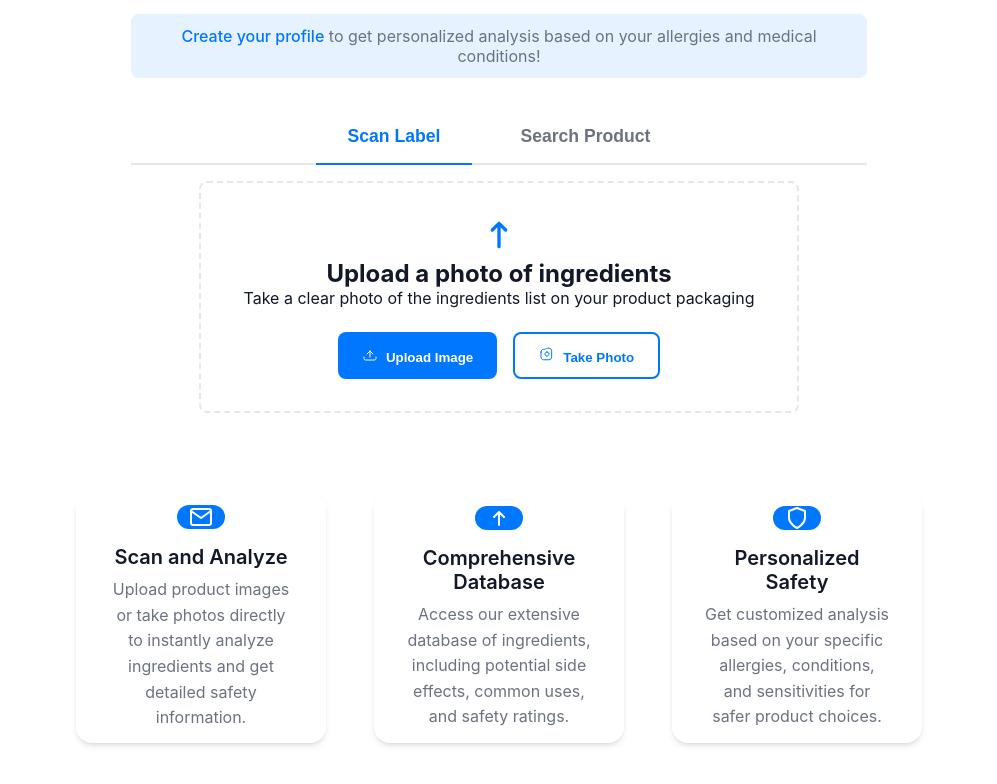
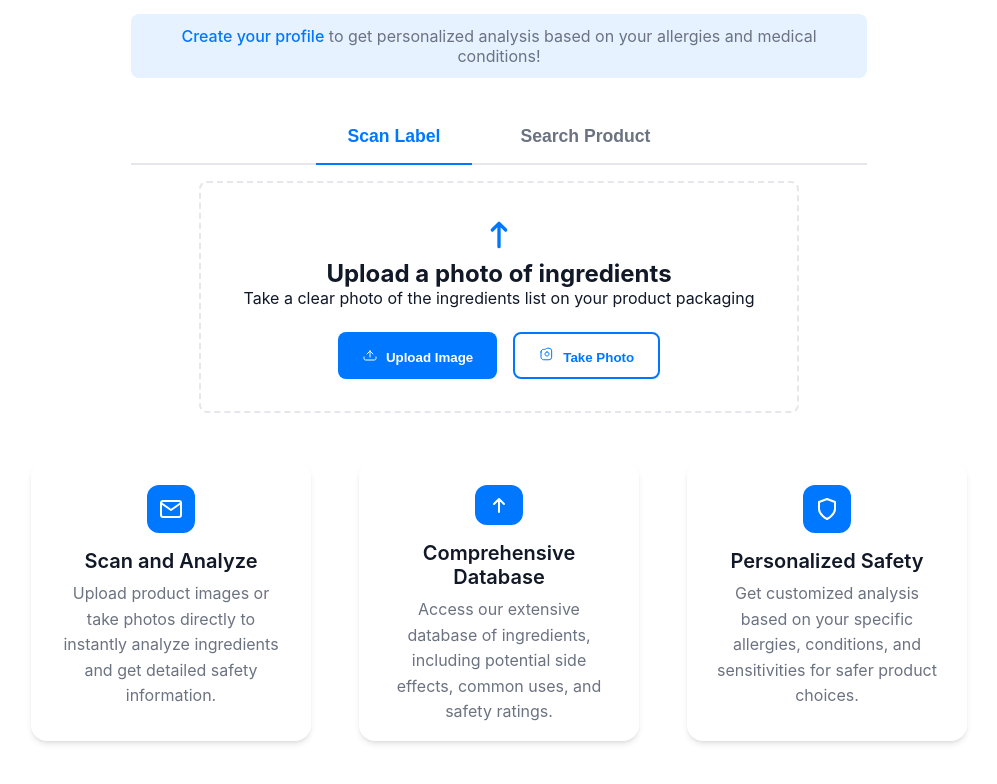
Before and after one commit to Deeppcodes/LabelLens, a React (Vite) app: page / in a window 1280 px wide. Shown: the part 302-1086 px from the top of the page, without its empty margins (141-1138 px from the left). Built offline with nearby package versions, Linux system fonts and the light colour scheme; no server answers.

Commit message:
aligning icons

```diff
--- a/src/styles/MainSearch.css
+++ b/src/styles/MainSearch.css
@@ -282,18 +282,18 @@
 
 .feature-descriptions {
   display: flex;
-  justify-content: center; /* Centers the boxes horizontally */
-  align-items: center; /* Centers them vertically */
+  justify-content: center;
+  align-items: flex-start;
   gap: 3rem;
-  margin: 5rem auto;
+  margin: 3rem auto; /* Reduced from 3rem to 2rem */
   padding: 0 2rem;
   width: 100%;
-  flex-wrap: nowrap; /* Prevents boxes from wrapping to the next line */
+  flex-wrap: nowrap;
 }
 
 .feature {
   background: white;
-  padding: 2rem;
+  padding: 1rem 1.5rem;
   border-radius: 16px;
   box-shadow: 0 4px 6px -1px rgb(0 0 0 / 0.1), 0 2px 4px -2px rgb(0 0 0 / 0.1);
   text-align: center;
@@ -302,12 +302,11 @@
   display: flex;
   flex-direction: column;
   align-items: center;
-  justify-content: center;
+  justify-content: flex-start;
 
-  /* Enforce square shape */
   aspect-ratio: 1/1;
-  width: 250px; /* Set a fixed width to maintain consistency */
-  min-height: 250px;
+  width: 280px;  /* Increased from 250px */
+  min-height: 280px;  /* Increased from 250px */
 }
 
 .feature:hover {
@@ -323,7 +322,7 @@
   display: flex;
   align-items: center;
   justify-content: center;
-  margin: 0 auto 1rem;
+  margin: 0.5rem auto 1rem; /* Reduced top margin from 1rem */
   transition: transform 0.2s ease-in-out;
 }
 
```
